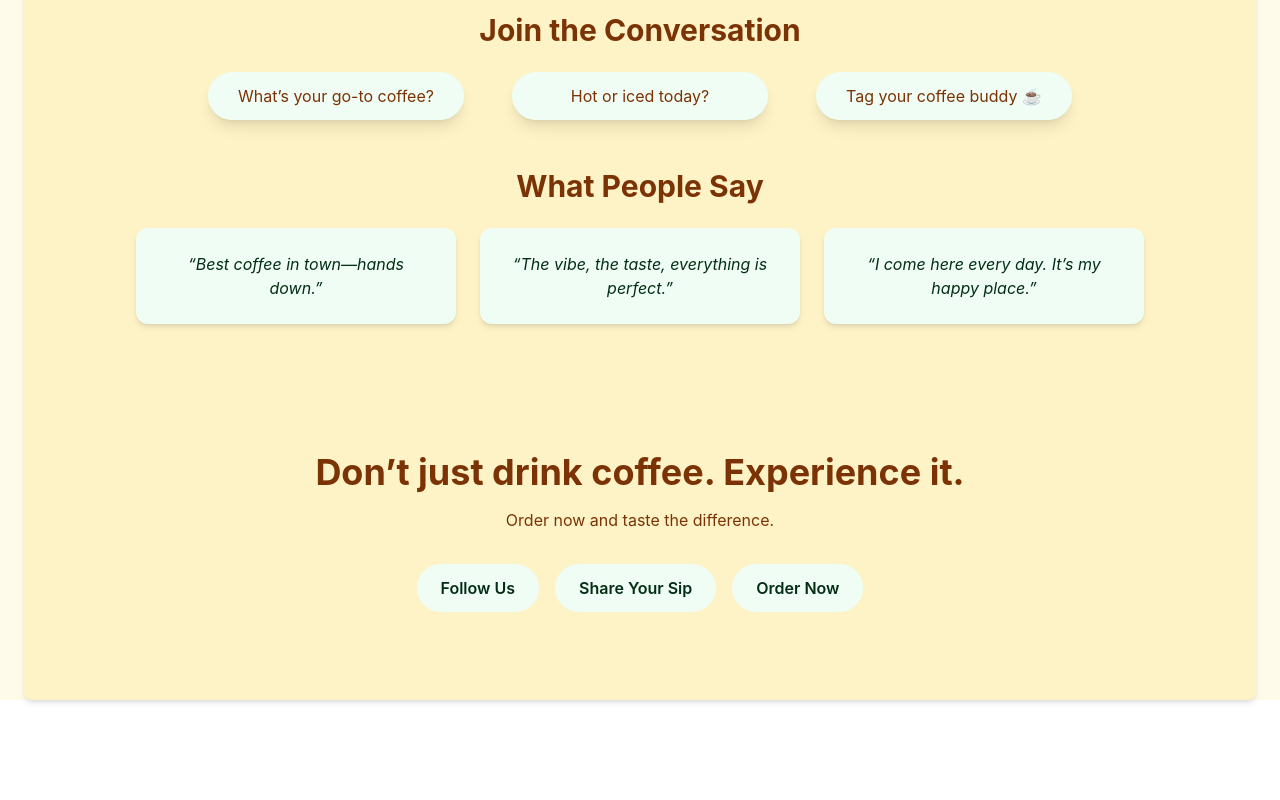
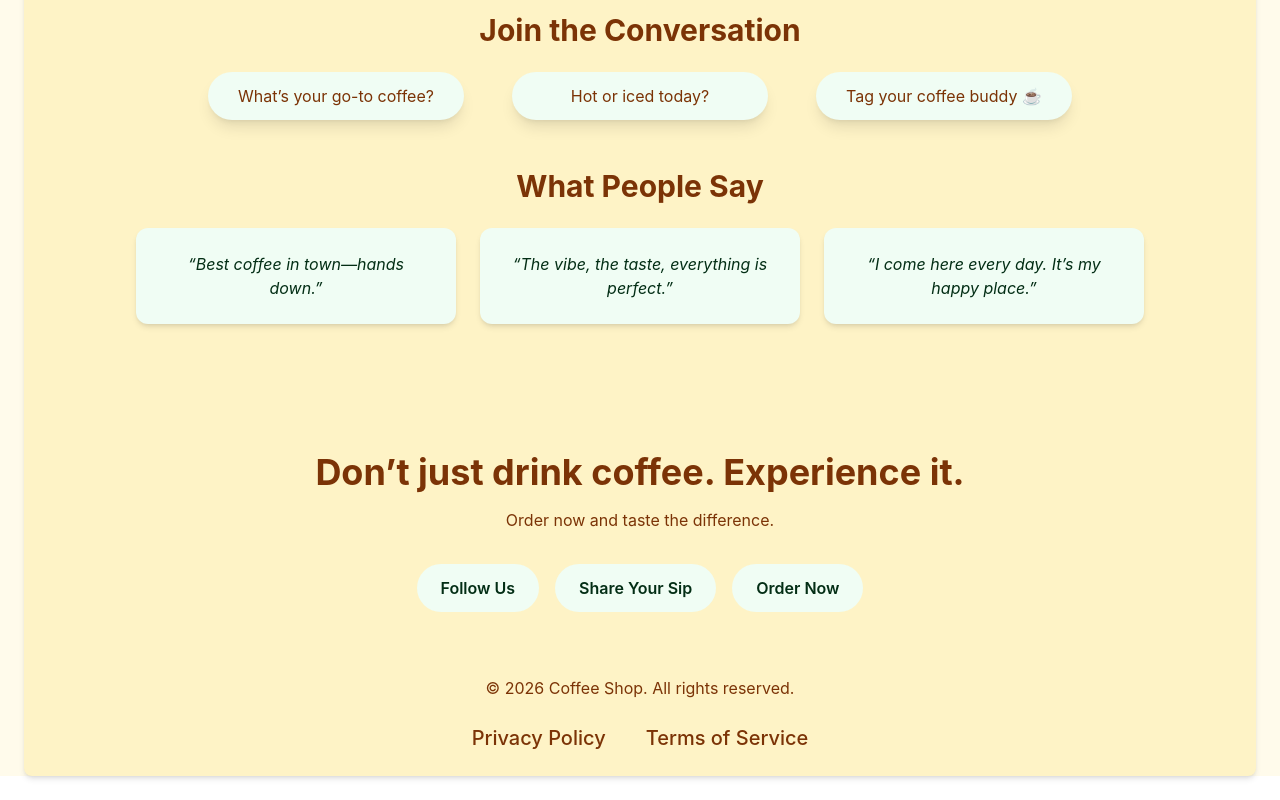
Before and after one commit to Dominic-Bravo/CoffeShopWebSite, a React (Vite) app: page / in a window 1280 px wide. Shown: the part 1764-2564 px from the top of the page. Before the commit the page ends 2488 px from the top, so only its background shows below. Built offline with nearby package versions, Linux system fonts and the light colour scheme.

Commit message:
added footer

```diff
--- a/src/App.tsx
+++ b/src/App.tsx
@@ -5,6 +5,7 @@ import CoffeeCarousel from './components/cofffeeCarousel'
 import EngagementSection from './components/engagement'
 import SocialProofSection from './components/socialproofsection'
 import CallToActionSection from './components/CallToActionSection'
+import Footer from './components/footer'
 
 function App() {
   return (
@@ -17,6 +18,7 @@ function App() {
           <EngagementSection/>
           <SocialProofSection/>
           <CallToActionSection/>
+          <Footer/>
         </div>
       </main>
     </div>
--- a/src/components/footer.tsx
+++ b/src/components/footer.tsx
@@ -0,0 +1,19 @@
+import { hoverScale } from "../styles/customStyle";
+
+export default function Footer() {
+    return (
+        <footer className="bg-coffee-900 text-center text-amber-900 flex flex-col items-center justify-center rounded-lg">
+            <p className={`text-amber-900 max-w-xl mx-auto mb-6 ${hoverScale}`}>
+                &copy; 2026 Coffee Shop. All rights reserved.
+            </p>
+            <ul className="flex space-x-10 text-xl font-medium justify-center items-center">
+                <li className={`${hoverScale}`}>
+                    <a href="#" className="text-amber-900 hover:text-amber-700">Privacy Policy</a>
+                </li>
+                <li className={`${hoverScale}`}>
+                    <a href="#" className="text-amber-900 hover:text-amber-700">Terms of Service</a>
+                </li>
+            </ul>
+        </footer>
+    );
+}
```
